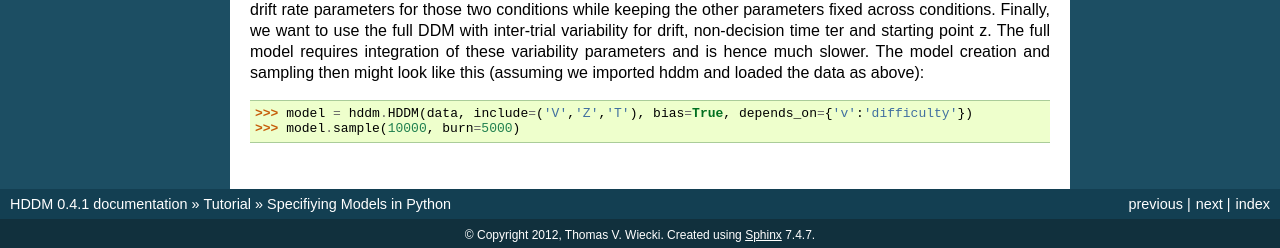
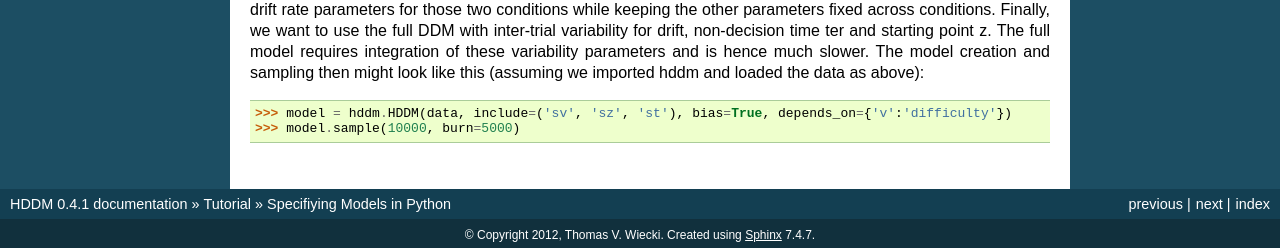
Before and after one commit to hddm-devs/hddm, a Sphinx documentation site: the page built from docs/tutorial_python.rst, in a window 1280 px wide. Shown: the part 1658-1906 px from the top of the page. Built offline with Sphinx 7.4.7, drawn with Linux system fonts in a browser that asks for light colours; formulas are drawn with MathJax 3.

Commit message:
DOC: T, V, Z -> st, sv, sz.

```diff
--- a/docs/tutorial_python.rst
+++ b/docs/tutorial_python.rst
@@ -81,7 +81,7 @@ parameters and is hence much slower. The model creation and sampling
 then might look like this (assuming we imported hddm and loaded the
 data as above):
 
->>> model = hddm.HDDM(data, include=('V','Z','T'), bias=True, depends_on={'v':'difficulty'})
+>>> model = hddm.HDDM(data, include=('sv', 'sz', 'st'), bias=True, depends_on={'v':'difficulty'})
 >>> model.sample(10000, burn=5000)
 
 .. _pandas: http://pandas.pydata.org/
```
